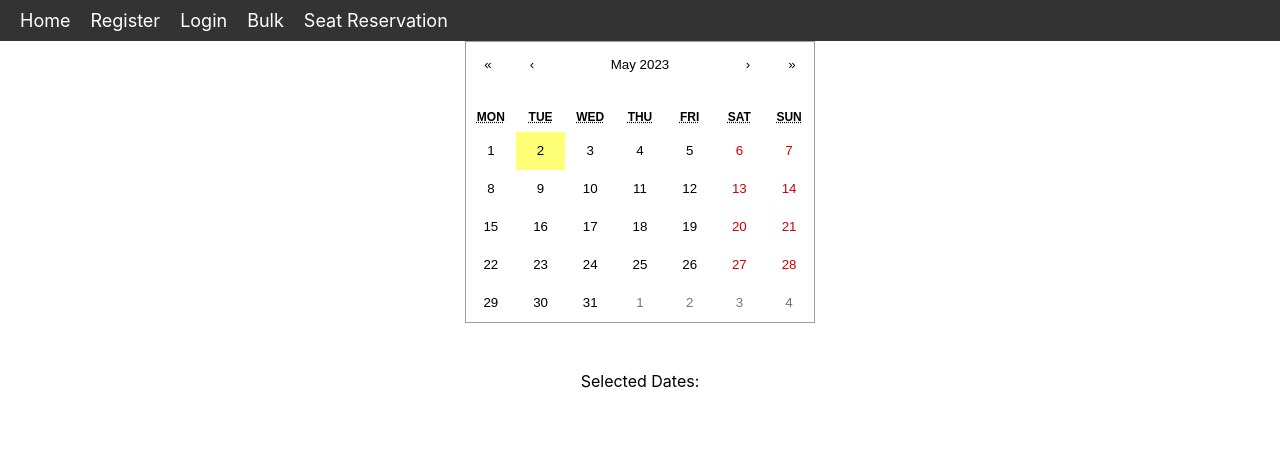
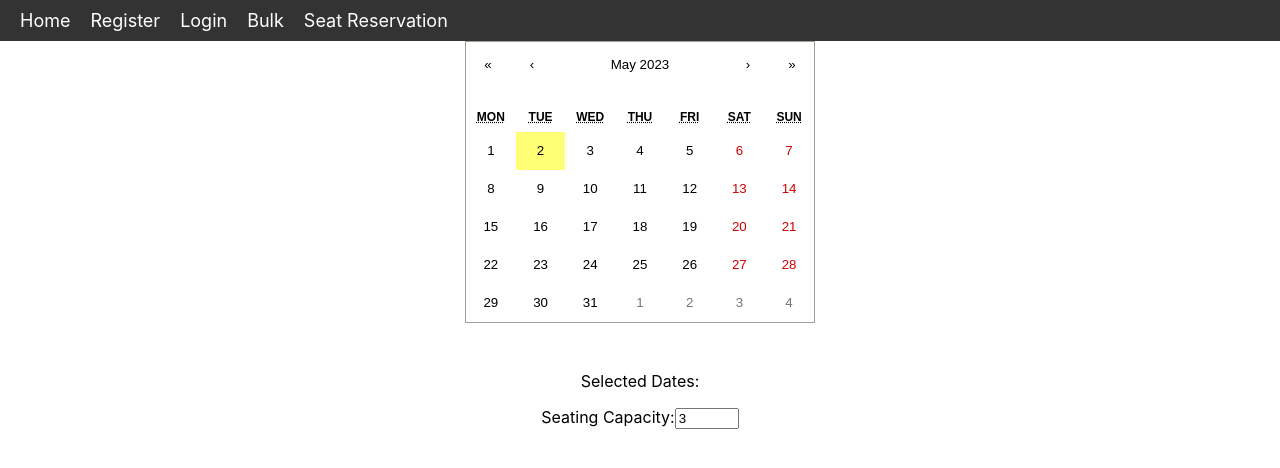
Before and after one commit to ankitajaswal/CMPE275_TeamProject, a React (Create React App) app in the folder frontend/wiors/: page /seatreservation in a window 1280 px wide. Shown: the top 468 px of the page. Built offline with nearby package versions, Linux system fonts and the light colour scheme.

Commit message:
add seating capacity

```diff
--- a/frontend/wiors/src/components/HomeComponent.js
+++ b/frontend/wiors/src/components/HomeComponent.js
@@ -3,8 +3,8 @@ import React from 'react';
 function HomeComponent() {
   return (
     <div>
-      <h1>Welcome to the Home page</h1>
-      <p>This is the landing page for our application.</p>
+      <h1>Welcome to WIORS</h1>
+      <p>Here to Make Hybrid Work Easy.</p>
     </div>
   );
 }
--- a/frontend/wiors/src/components/SeatReservationComponent.js
+++ b/frontend/wiors/src/components/SeatReservationComponent.js
@@ -2,11 +2,21 @@ import React, { useState } from 'react';
 import Calendar from 'react-calendar';
 import 'react-calendar/dist/Calendar.css';
 import '../styles/seatreservation.css';
+import SeatingCapacityInput from './SeatingCapacityInput';
 
 function SeatReservation() {
   const [selectedStartDate, setSelectedStartDate] = useState(null);
   const [selectedEndDate, setSelectedEndDate] = useState(null);
   const [selectedDates, setSelectedDates] = useState([]);
+  const [seatingCapacity, setSeatingCapacity] = useState(3);
+
+
+  const handleSeatingCapacityChange = (value) => {
+    const parsedValue = parseInt(value, 10);
+    if (!isNaN(parsedValue) && parsedValue >= 3 && parsedValue <= 100) {
+      setSeatingCapacity(parsedValue);
+    }
+  };
 
   const handleDateChange = (date) => {
     if (!selectedStartDate) {
@@ -85,6 +95,9 @@ function SeatReservation() {
 
   return (
     <>
+
+      {/* Render the Calendar component */}
+
       <div className='calendar-container' style={{ display: 'flex', justifyContent: 'center', alignItems: 'center' }}>
         <Calendar onChange={handleDateChange} value={selectedStartDate || selectedEndDate} tileContent={highlightSelectedDates} />
       </div>
@@ -104,6 +117,11 @@ function SeatReservation() {
           {selectedDates.map((date) => date.toDateString()).join(', ')}
         </p>
       </div>
+
+      {/* Render the SeatingCapacityInput component */}
+      <div style={{ display: 'flex', justifyContent: 'center' }}>
+        <SeatingCapacityInput onChange={handleSeatingCapacityChange} />
+      </div>
     </>
   );
 }
--- /dev/null
+++ b/frontend/wiors/src/components/SeatingCapacityInput.js
@@ -0,0 +1,28 @@
+import React, { useState } from 'react';
+
+function SeatingCapacityInput({ onChange }) {
+  const [seatingCapacity, setSeatingCapacity] = useState(3);
+
+  const handleInputChange = (event) => {
+    const { value } = event.target;
+    setSeatingCapacity(value);
+    onChange(value);
+  };
+
+  return (
+    <div>
+      <label htmlFor="seatingCapacity">Seating Capacity:</label>
+      <input
+        type="number"
+        id="seatingCapacity"
+        name="seatingCapacity"
+        min={3}
+        max={100}
+        value={seatingCapacity}
+        onChange={handleInputChange}
+      />
+    </div>
+  );
+}
+
+export default SeatingCapacityInput;
```
